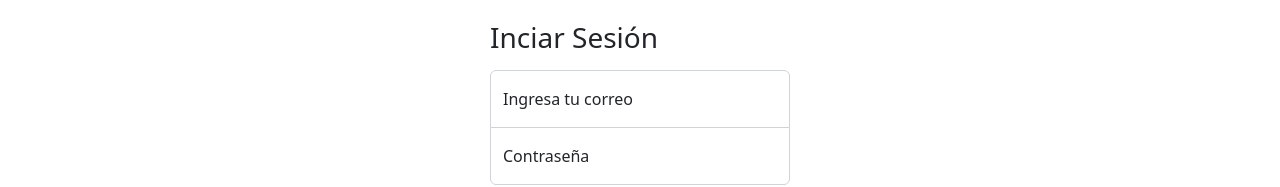
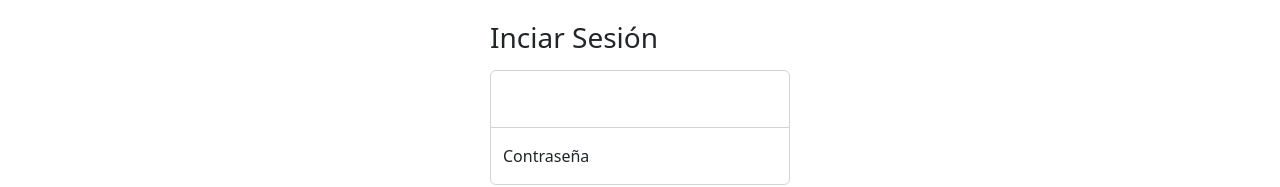
Before and after one commit to Henry03HGBP/patterns, a React (Vite) app in the folder market-free/: page /login in a window 1280 px wide. Shown: the part 203-390 px from the top of the page. Built offline with nearby package versions, Linux system fonts and the light colour scheme.

Commit message:
login sin funcionar

```diff
--- a/market-free/src/pages/Login.jsx
+++ b/market-free/src/pages/Login.jsx
@@ -16,7 +16,6 @@ const Login = () => {
             onChange={() => {}}
             placeholder='ejemplo@mail.com'
           />
-          <label htmlFor='floatingInput'>Ingresa tu correo</label>
         </div>
         <div className='form-floating'>
           <input
```
